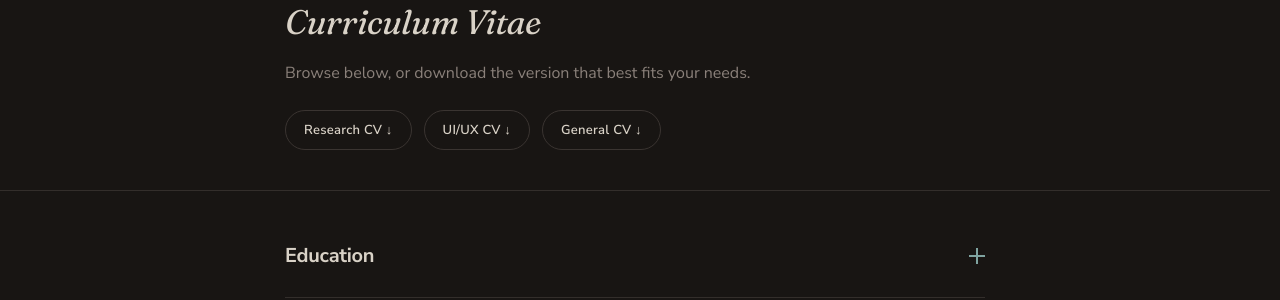
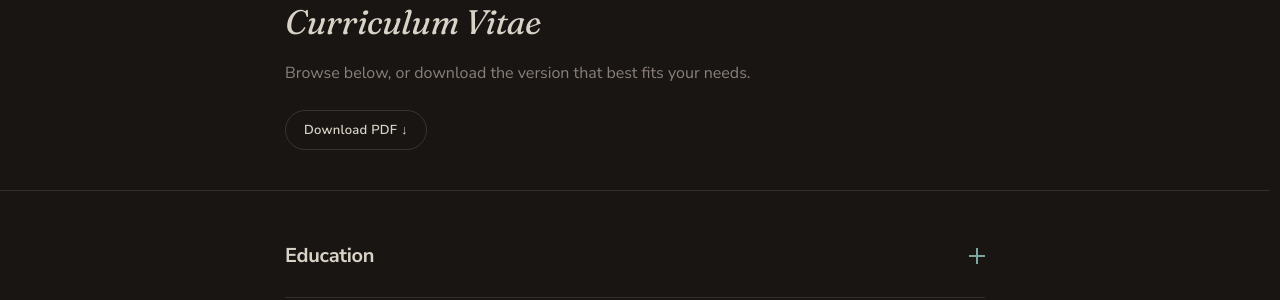
Before and after one commit to ameemahumayun/ameemahumayun.github.io, a Jekyll site: the page built from cv/index.html, in a window 1280 px wide and 1166 px high. Shown: the part 144-444 px from the top of the window. Built offline with Jekyll 4.4.1, drawn with Linux system fonts in a browser that asks for light colours.

Commit message:
Update index.html

```diff
--- a/cv/index.html
+++ b/cv/index.html
@@ -12,9 +12,9 @@ active: cv
     <!-- <h1 class="page-head__title">Curriculum Vitae</h1> -->
     <p class="page-head__intro">Browse below, or download the version that best fits your needs.</p>
     <div class="cv-downloads">
-      <a class="work-card__link" href="{{ '/assets/cv/ameemah-humayun-research-cv.pdf' | relative_url }}" target="_blank" rel="noopener">Research CV &darr;</a>
-      <a class="work-card__link" href="{{ '/assets/cv/ameemah-humayun-uiux-cv.pdf' | relative_url }}" target="_blank" rel="noopener">UI/UX CV &darr;</a>
-      <a class="work-card__link" href="{{ '/assets/cv/ameemah-humayun-general-cv.pdf' | relative_url }}" target="_blank" rel="noopener">General CV &darr;</a>
+      <!-- <a class="work-card__link" href="{{ '/assets/cv/ameemah-humayun-research-cv.pdf' | relative_url }}" target="_blank" rel="noopener">Research CV &darr;</a>
+      <a class="work-card__link" href="{{ '/assets/cv/ameemah-humayun-uiux-cv.pdf' | relative_url }}" target="_blank" rel="noopener">UI/UX CV &darr;</a> -->
+      <a class="work-card__link" href="{{ '/assets/cv/ameemah-humayun-general-cv.pdf' | relative_url }}" target="_blank" rel="noopener">Download PDF &darr;</a>
     </div>
   </div>
 </header>
```
